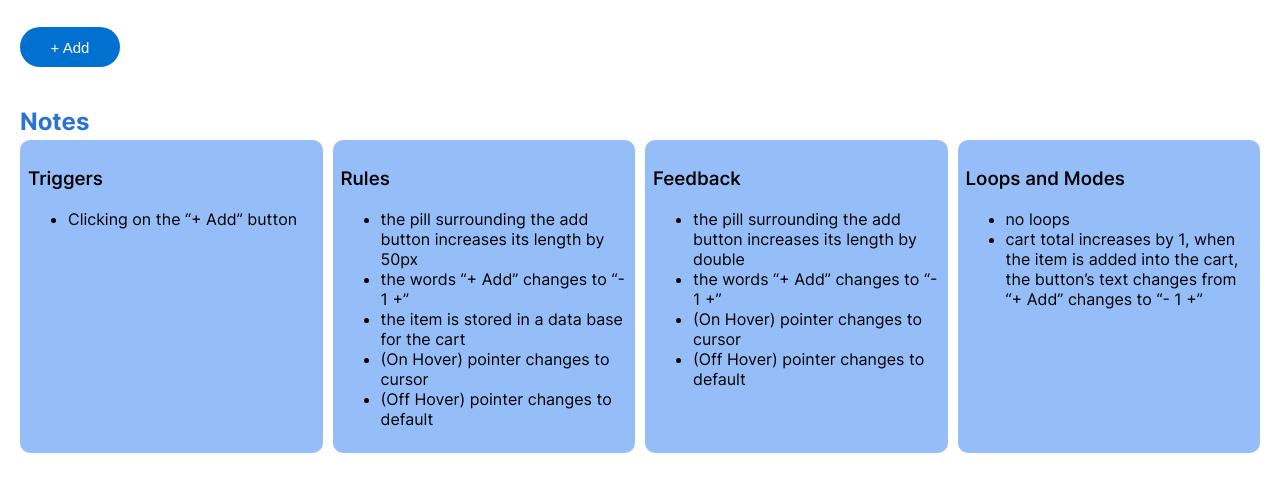
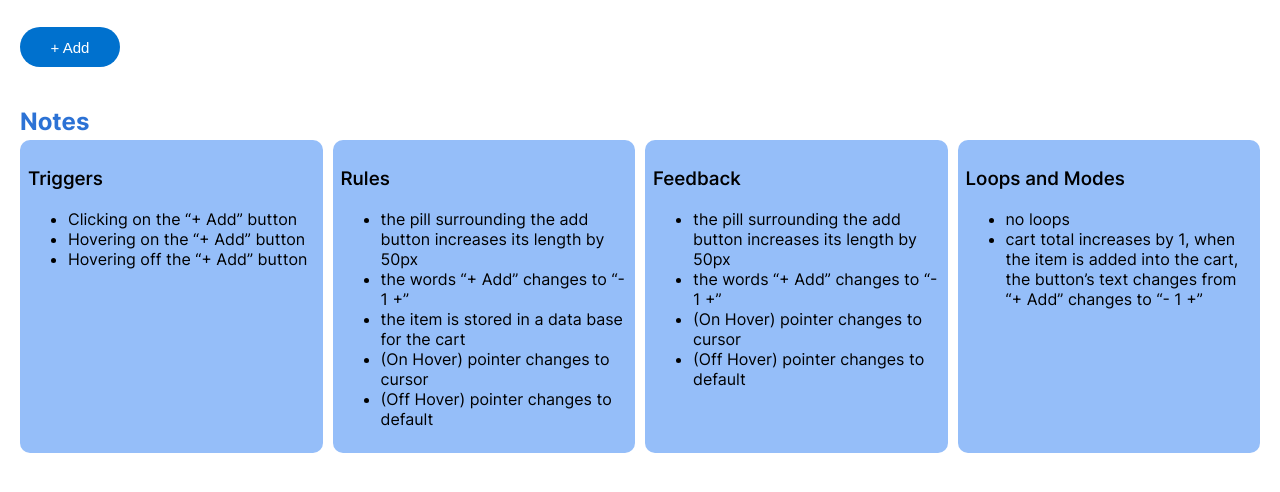
Before and after one commit to alexisraya/idm241-aar335, a plain HTML site: page alpha/alpha build/index.html in a window 1280 px wide. Shown: the part 96-588 px from the top of the page. Drawn offline with Linux system fonts and the light colour scheme.

Commit message:
:pencil: text changes

```diff
--- a/alpha/alpha build/index.html
+++ b/alpha/alpha build/index.html
@@ -37,6 +37,8 @@
             <h3 class = "section__title">Triggers</h3>
             <ul class = "section__ulst">
                 <li class="section__ulst--item">Clicking on the “+ Add” button</li>
+                <li class="section__ulst--item">Hovering on the “+ Add” button</li>
+                <li class="section__ulst--item">Hovering off the “+ Add” button</li>
             </ul>
         </div>
 
@@ -56,7 +58,7 @@
         <div class = "section">
             <h3 class = "section__title">Feedback</h3>
             <ul class = "section__ulst">
-                <li class="section__ulst--item">the pill surrounding the add button increases its length by double</li>
+                <li class="section__ulst--item">the pill surrounding the add button increases its length by 50px</li>
                 <li class="section__ulst--item">the words “+ Add” changes to “- 1 +”</li>
                 <li class="section__ulst--item">(On Hover) pointer changes to cursor</li>
                 <li class="section__ulst--item">(Off Hover) pointer changes to default</li>
```
